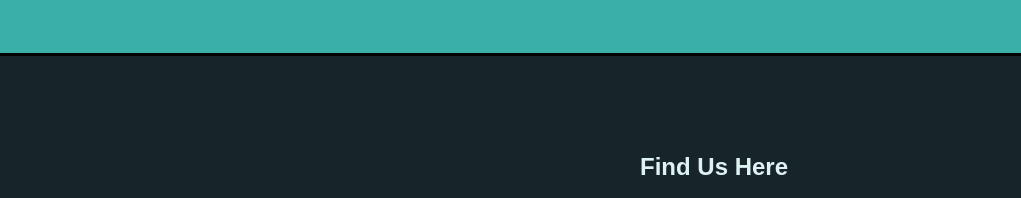
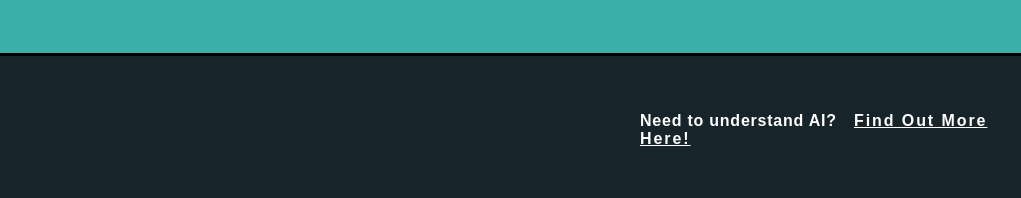
Before and after one commit to NoahBarcomb/RevReveal, a plain HTML site: page RevReveal/faq.html in a window 1280 px wide. Shown: the part 469-667 px from the top of the page, 259-1280 px from the left. Drawn offline with Linux system fonts and the light colour scheme.

Commit message:
Add files via upload

```diff
--- a/RevReveal/faq.html
+++ b/RevReveal/faq.html
@@ -73,6 +73,8 @@
             </nav>
         </section>
         <section id = "footer-portion-two">
+            <p style = "color: white">Need to understand AI? <a href = "https://www.ibm.com/topics/artificial-intelligence">Find Out More Here!</a></p>
+
             <h2>Find Us Here</h2>
 
                     <div class = "social-media-section">
```
Also changed, not shown: RevReveal/about.html (+2 -0 lines), RevReveal/account.html (+2 -0 lines), RevReveal/dashboard.html (+2 -0 lines), RevReveal/getstarted.html (+2 -0 lines), RevReveal/history.html (+2 -0 lines), RevReveal/home.html (+1 -1 lines), RevReveal/login.html (+2 -0 lines), RevReveal/scannerOne.html (+2 -0 lines), RevReveal/scannerTwo.html (+2 -0 lines), RevReveal/signup.html (+2 -0 lines).
